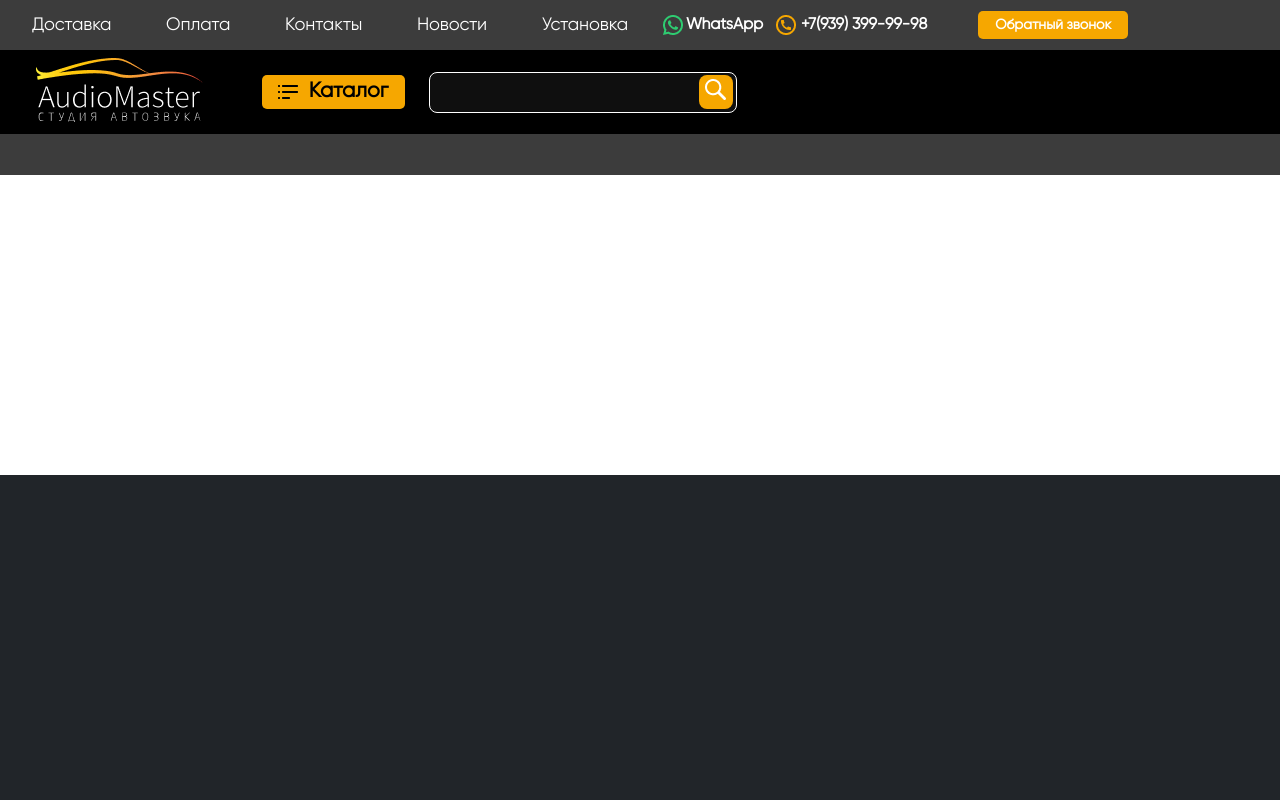
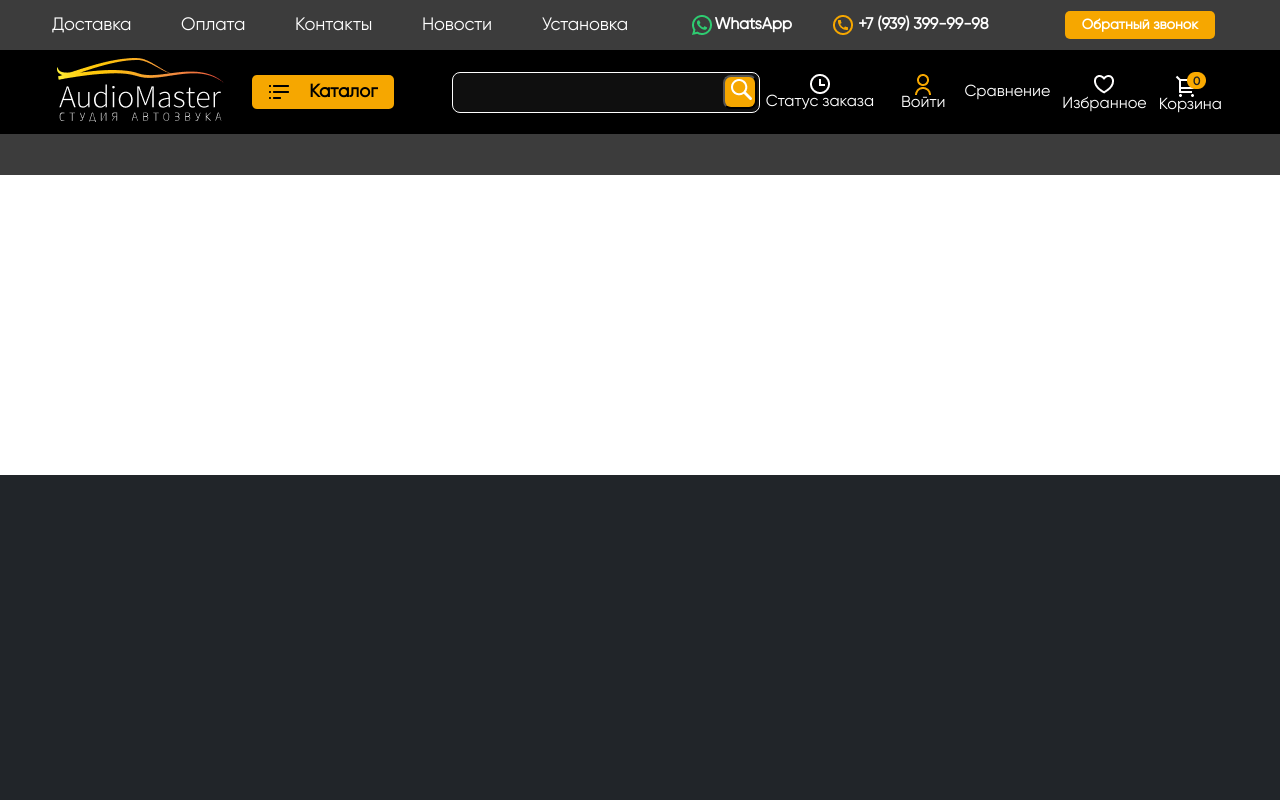
Before and after one commit to i0ji/sm_audiomaster, a website built with webpack: page src/index.html in a window 1280 px wide. Shown: the top 800 px of the page. Built offline with nearby package versions, Linux system fonts and the light colour scheme; files whose address does not match are found by name.

Commit message:
header-navbar refactoring

```diff
--- a/src/index.html
+++ b/src/index.html
@@ -19,20 +19,21 @@
     <!-- ---------- HEADER ---------- !-->
     <header class="header ">
 
+        <!-- ---------- HEADER-TOP-LINE !-->
         <div class="header__top-line bg-grey">
             <div class="container">
                 <div class="row text-center">
 
-                    <div class="col-xl-6 col-sm-10 text-menu">
+                    <div class="text-menu col-xl-6 col-sm-10">
                     <p>Доставка</p>
                     <p>Оплата</p>
                         <p>Контакты</p>
                         <p>Новости</p>
                         <p>Установка</p>
                     </div>
-                    <div class="col-3 contacts">
+                    <div class="col-4 contacts">
                         <p><img src="img/header/wa.png" alt="WHATSAPP">WhatsApp</p>
-                        <p><img src="img/header/tel.png" alt="TELEPHONE">+7(939) 399-99-98</p>
+                        <p><img src="img/header/tel.png" alt="TELEPHONE">+7 (939) 399-99-98</p>
                     </div>
                     <div class="col-2">
                         <button class="callback common-yellow-button ">Обратный звонок</button>
@@ -42,32 +43,55 @@
             </div>
         </div>
 
+        <!-- ---------- HEADER-NAVBAR !-->
         <div class="header__navbar navbar bg-black">
             <div class="container">
                 <div class="row text-center">
 
-                    <div class="col header__navbar-logo">
+                    <div class="header__navbar-logo col-2 col-xs-5">
                         <img src="img/header/logo.png" alt="AudioMaster">
                     </div>
-                    <div class="col header__navbar-catalogue">
-                        <button class="catalogue-button common-yellow-button"><img src="img/header/catalogue.png" alt="">Каталог</button>
-                        <button class="catalogue-button-hidden common-yellow-button"><img src="img/header/catalogue.png" alt=""></button>
+                    <div class="header__navbar-catalogue col-2 col-xs-2">
+                        <button class="catalogue-button common-yellow-button">
+                            <img src="img/header/catalogue.png" alt="">
+                            <span>Каталог</span>
+                        </button>
+
                     </div>
-                    <div class="col-2 header__navbar-search-form">
+                    <div class="header__navbar-search-form col-3 col-xs-10">
                         <label>
                             <input type="text">
                             <button class="input-search-button"><img src="img/header/search.png" alt=""></button>
                         </label>
                     </div>
-                    <div class="col header__navbar-menu">
-                        <div class="navbar-menu__item">
+                    <div class="header__navbar-menu col-5 col-xs-7">
+                        <button class="navbar-menu__item">
+                            <img src="img/header/status.png" alt="">
+                            Статус заказа
+                        </button>
+                        <button class="navbar-menu__item">
+                            <img src="img/header/login.png" alt="">
+                            Войти
+                        </button>
+                        <button class="navbar-menu__item">
+                            <img src="img/header/comparison.png" alt="">
+                            Сравнение
+                        </button>
+                        <button class="navbar-menu__item">
+                            <img src="img/header/like.png" alt="">
+                            Избранное
+                        </button>
+                        <button class="navbar-menu__item">
+                            <img src="img/header/card.png" alt="">
+                            Корзина
+                        </button>
+                    </div>
 
-                        </div>
-                    </div>
                 </div>
             </div>
         </div>
 
+        <!-- ---------- HEADER-BOT-LINE !-->
         <div class="header__bot-line bg-grey"></div>
 
     </header>
--- a/src/styles/_header.scss
+++ b/src/styles/_header.scss
@@ -1,6 +1,7 @@
 // ---------- HEADER ----------
 .header {
   font-family: Gilroy, sans-serif;
+
 
   // ---------- HEADER-TOP-LINE
   &__top-line {
@@ -9,6 +10,7 @@
     .container {
 
       .row {
+        justify-content: space-between;
 
         .text-menu {
           justify-content: space-between;
@@ -53,80 +55,7 @@
     }
   }
 
-  // ---------- HEADER-NAVBAR
-  &__navbar {
-
-    .row {
-      display: flex;
-      align-items: center;
-      justify-content: center;
-    }
-
-    &-logo {
-      //background-color: red;
-    }
-
-    &-catalogue {
-      justify-content: right;
-      display: flex;
-
-      .catalogue-button {
-        font-weight: 700;
-        font-size: 21px;
-        line-height: 34px;
-        width: 143px;
-        height: 34px;
-        color: black;
-        display: flex;
-        justify-content: space-evenly;
-      }
-
-      .catalogue-button-hidden {
-        display: none;
-      }
-    }
-
-    &-search-form {
-
-      label {
-        position: relative;
-
-
-        input {
-          width: 308px;
-          height: 41px;
-          padding-right: 10px;
-          border: 1px solid #FFFFFF;
-          border-radius: 8px;
-          color: #FFFFFF;
-          background-color: $brand-black;
-          text-indent: 10px;
-          outline: none;
-        }
-
-        .input-search-button {
-          position: absolute;
-          width: 34px;
-          height: 34px;
-          right: 4px;
-          top: 3px;
-          background: $brand-yellow;
-          border-radius: 8px;
-          border: none;
-        }
-      }
-    }
-  }
-
-  // ---------- HEADER-BOT-LINE
-  &__bot-line {
-    height: 41px;
-  }
-
-}
-
-
-// ---------- HEADER-MEDIA ----------
+  // ---------- HEADER-TOP-LINE MEDIA ----------
   @media (max-width: 450px) {
     .header {
       &__top-line {
@@ -134,7 +63,6 @@
       }
     }
   }
-
   @media (max-width: 1240px) {
     .header {
       &__top-line {
@@ -154,8 +82,6 @@
       }
     }
   }
-
-
   @media (max-width: 650px) {
     .header {
       .container {
@@ -170,17 +96,135 @@
     }
   }
 
-@media (max-width: 375px) {
+
+
+
+
+
+
+
+
+
+
+  // ---------- HEADER-NAVBAR
+  &__navbar {
+
+    div {
+      justify-content: center;
+      align-items: center;
+    }
+
+    &-catalogue {
+      .catalogue-button {
+        justify-content: space-evenly;
+        height: 34px;
+        color: black;
+        span {
+          font-size: 18px;
+          padding-left: 10px;
+        }
+      }
+    }
+
+    &-search-form {
+      label {
+        position: relative;
+
+        input {
+          width: 308px;
+          height: 41px;
+          left: 740px;
+          top: 72px;
+          border: 1px solid #FFFFFF;
+          border-radius: 8px;
+          outline: none;
+          background-color: $brand-black;
+        }
+
+        button {
+          position: absolute;
+          top: 3px;
+          right: 3px;
+          background-color: $brand-yellow;
+          width: 34px;
+          height: 34px;
+          border-radius: 8px;
+        }
+      }
+    }
+
+
+
+
+
+    &-menu {
+      display: flex;
+
+      button:nth-child(1) {
+        width: 304px;
+      }
+
+      .navbar-menu__item {
+        border: none;
+        display: flex;
+        flex-direction: column;
+        justify-content: space-between;
+        align-items: center;
+        width: 150px;
+        height: 100%;
+        background-color: transparent;
+        color: #FFFFFF;
+      }
+    }
+  }
+
+
+
+
+
+
+
+
+
+
+
+
+
+
+
+
+
+
+
+
+
+
+  // ---------- HEADER-NAVBAR MEDIA
+  @media (max-width: 650px) {
     .header {
-    &__navbar-catalogue {
-      .catalogue-button-hidden {
+      &__navbar {
         display: flex;
-        width: 43px;
-        height: 43px;
+        flex-flow: row  wrap;
+        &-logo {
+          order: 1;
         }
-      .catalogue-button {
-        display: none;
+        &-catalogue {
+          order: 3;
+        }
+        &-search-form {
+          order: 4;
+        }
+        &-menu {
+          order: 2;
         }
       }
     }
   }
+
+
+  // ---------- HEADER-BOT-LINE
+  &__bot-line {
+    height: 41px;
+  }
+
+}
--- a/src/styles/main.scss
+++ b/src/styles/main.scss
@@ -17,7 +17,7 @@
 }
 
 .container {
-  max-width: 1240px;
+  max-width: 1200px;
 }
 
 button {
```
Also changed, not shown: src/img/header/svg-3.png (deleted), src/styles/main.css, 1 other file. Lines whose indentation alone changed are shown as unchanged.
